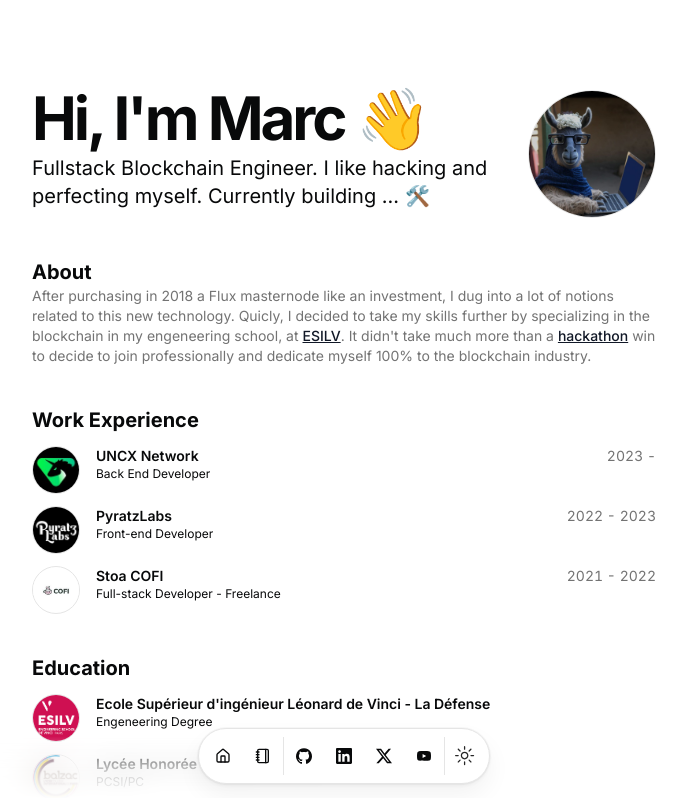
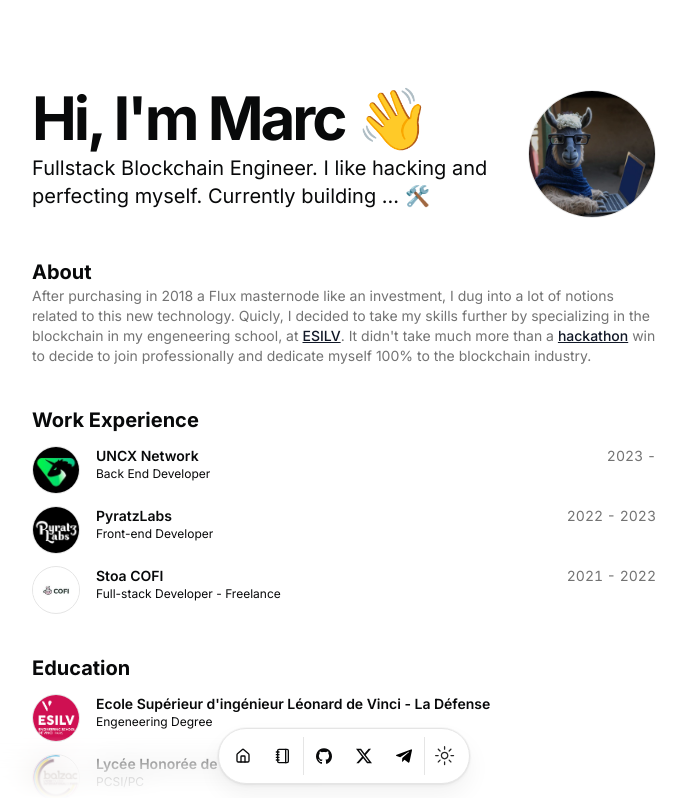
Before and after one commit to Marco75116/Portfolio_V2, a Next.js app: page / in a window 1280 px wide. Shown: the top 798 px of the page, without its empty margins (296-983 px from the left). Built offline with nearby package versions, Linux system fonts and the light colour scheme.

Commit message:
update contact links

```diff
--- a/src/app/page.tsx
+++ b/src/app/page.tsx
@@ -208,13 +208,12 @@
               <p className="mx-auto max-w-[600px] text-muted-foreground md:text-xl/relaxed lg:text-base/relaxed xl:text-xl/relaxed">
                 Want to chat? Just shoot me a dm{" "}
                 <Link
-                  href={DATA.contact.social.X.url}
+                  href={DATA.contact.social.Telegram.url}
                   className="text-blue-500 hover:underline"
                 >
-                  with a direct question on twitter
+                  with a direct question on Telegram
                 </Link>{" "}
-                and I&apos;ll respond whenever I can. I will ignore all
-                soliciting.
+                and I&apos;ll respond whenever I can.
               </p>
             </div>
           </BlurFade>
--- a/src/components/icons.tsx
+++ b/src/components/icons.tsx
@@ -14,6 +14,21 @@
       />
     </svg>
   ),
+  telegram: (props: IconProps) => (
+    <svg
+      className="fliter cursor-pointer fill-current duration-300 hover:fill-[#229ED9]"
+      enableBackground="new 0 0 24 24"
+      height="24"
+      id="telegram-plane"
+      viewBox="0 0 24 24"
+      width="24"
+      xmlns="http://www.w3.org/2000/svg"
+      {...props}
+    >
+      <path d="m9.417 15.181-.397 5.584c.568 0 .814-.244 1.109-.537l2.663-2.545 5.518 4.041c1.012.564 1.725.267 1.998-.931l3.622-16.972.001-.001c.321-1.496-.541-2.081-1.527-1.714l-21.29 8.151c-1.453.564-1.431 1.374-.247 1.741l5.443 1.693 12.643-7.911c.595-.394 1.136-.176.691.218z" />
+    </svg>
+  ),
+
   x: (props: IconProps) => (
     <svg viewBox="0 0 24 24" xmlns="http://www.w3.org/2000/svg" {...props}>
       <title>X</title>
--- a/src/data/resume.tsx
+++ b/src/data/resume.tsx
@@ -35,30 +35,29 @@
     social: {
       GitHub: {
         name: "GitHub",
-        url: "https://dub.sh/dillion-github",
+        url: "https://github.com/Marco75116",
         icon: Icons.github,
-
-        navbar: true,
-      },
-      LinkedIn: {
-        name: "LinkedIn",
-        url: "https://dub.sh/dillion-linkedin",
-        icon: Icons.linkedin,
 
         navbar: true,
       },
       X: {
         name: "X",
-        url: "https://dub.sh/dillion-twitter",
+        url: "https://x.com/marcopoloo33800",
         icon: Icons.x,
 
+        navbar: true,
+      },
+      Telegram: {
+        name: "Telegram",
+        url: "https://t.me/marcopoloo33",
+        icon: Icons.telegram,
         navbar: true,
       },
       Youtube: {
         name: "Youtube",
         url: "https://dub.sh/dillion-youtube",
         icon: Icons.youtube,
-        navbar: true,
+        navbar: false,
       },
       email: {
         name: "Send Email",
```
Also changed, not shown: 1 other file (tests, documents, lock files or other folders).
